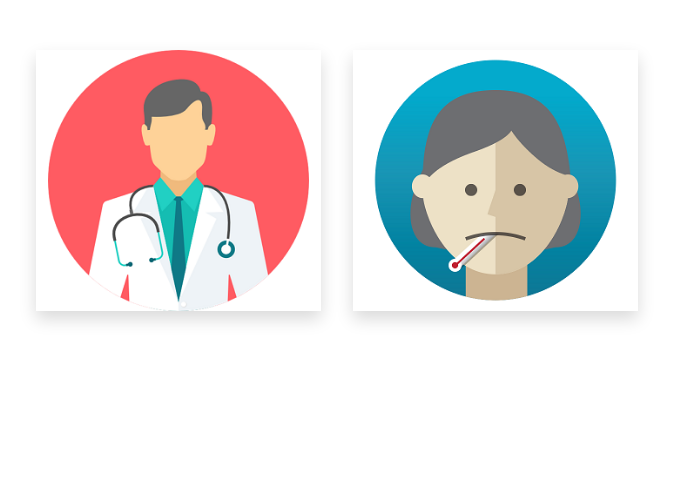
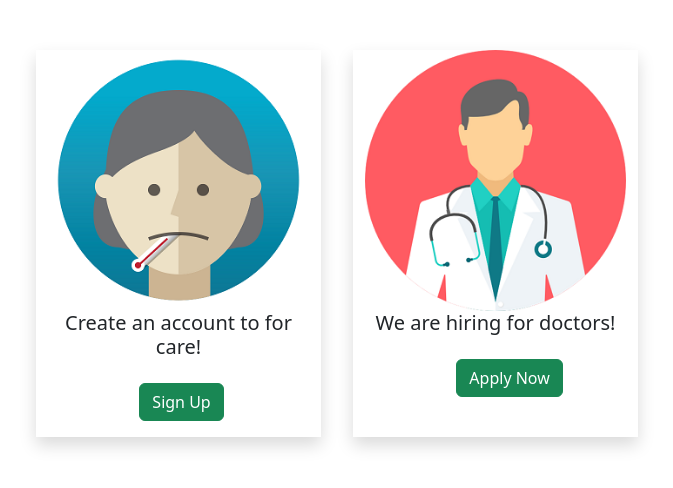
Before and after one commit to Pingkon/HMS-PHP, a PHP site: page / in a window 1280 px wide. Shown: the part 56-544 px from the top of the page, without its empty margins (50-723 px from the left). Run offline with PHP 8.4, Linux system fonts and the light colour scheme; some libraries are stand-ins or nearby versions.

Commit message:
index update

```diff
--- a/index.php
+++ b/index.php
@@ -22,14 +22,23 @@ include("include/header.php");
         <div class="col-md-12">
             <div class="row">
                 <div class="col-md-3 mx-3 shadow">
-                    <img src="images/doctor.png" alt="doctor" style="width: 100%;">
+                    <img src="images/patient.png" alt="patient" style="width: 100%;">
+
+                    <h5 class="text-center">Create an account to for care!</h5>
+
+                    <a href="">
+                        <button class="btn btn-success my-3" style="margin-left: 35%;">Sign Up</button>
+                    </a>
                 </div>
                 <div class="col-md-3 mx-3 shadow">
-                    <img src="images/patient.png" alt="patient" style="width: 100%;">
+                    <img src="images/doctor.png" alt="doctor" style="width: 100%;">
+
+                    <h5 class="text-center">We are hiring for doctors!</h5>
+
+                    <a href="">
+                        <button class="btn btn-success my-3" style="margin-left: 35%;">Apply Now</button>
+                    </a>
                 </div>
-                <!-- <div class="col-md-3 mx-3 shadow">
-                    <img src="" alt="">
-                </div> -->
             </div>
         </div>
     </div>
```
